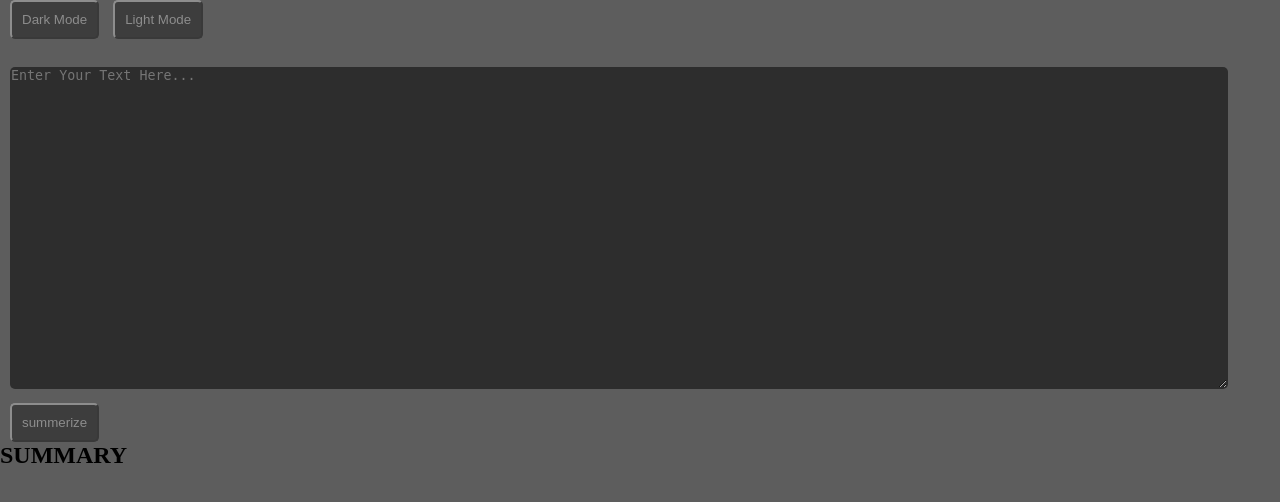
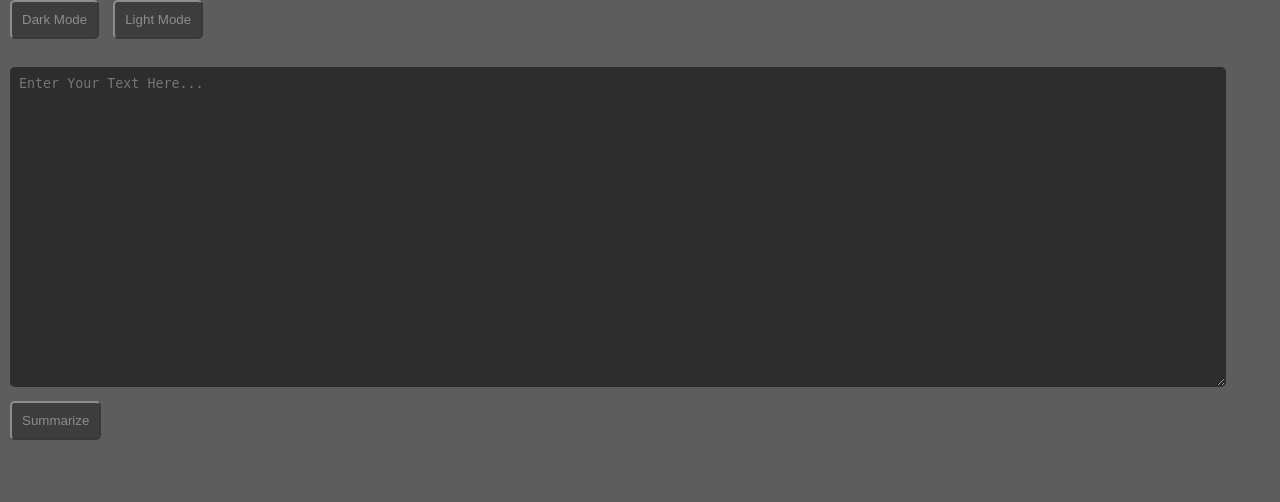
Before and after one commit to realsanjeev/Text-Summarization-e2e-project, a Flask app: template templates/index.html in a window 1280 px wide. Shown: the part 67-569 px from the top of the page. Run offline with Flask 3, Linux system fonts and the light colour scheme; the template is opened without the code that fills it, so the values that code supplies are empty; parts of the project's set-up code (start-up, migrations or seed data) failed here and were passed over.

Commit message:
Solving the web page render issue

```diff
--- a/app.py
+++ b/app.py
@@ -1,15 +1,23 @@
+import logging
 from flask import Flask, render_template, request
 from src.pipeline.estimator import PredictionPipeline
 
 app = Flask(__name__)
-predict_pipeline = PredictionPipeline()
+# predict_pipeline = PredictionPipeline()
+
+logging.disable(logging.CRITICAL)
 
 @app.route('/', methods=['GET', 'POST'])
 def home():
     if request.method == 'POST':
         script = request.form.get('script')
-        summary_text = predict_pipeline.predict(script)
-    return render_template('index.html', Summary=summary_text)
+        # summary_text = predict_pipeline.predict(script)
+        summary_text = script
+        return render_template('index.html',
+                               summary=summary_text,
+                               script=script)
+
+    return render_template('index.html')
 
 if __name__ == "__main__":
     app.run(debug=True)
--- a/static/styles.css
+++ b/static/styles.css
@@ -2,14 +2,17 @@
   padding: 0px;
   margin: 0px;
 }
+
 body {
   background: #5d5d5d;
 }
+
 nav {
   background-color: brown;
   padding: 10px;
   color: aliceblue;
 }
+
 nav .header {
   text-align: center;
   font-size: 40px;
@@ -38,3 +41,10 @@ nav .header {
   padding: 10px;
   margin-left: 10px;
 }
+
+#text {
+  margin: 10px;
+  padding: 8px;
+  width: 95%;
+  box-sizing: border-box;
+}
--- a/templates/base.html
+++ b/templates/base.html
@@ -1,5 +1,6 @@
 <!DOCTYPE html>
 <html lang="en">
+
 <head>
     <meta charset="UTF-8">
     <meta name="viewport" content="width=device-width, initial-scale=1.0">
@@ -7,6 +8,7 @@
     <link rel="stylesheet" href="{{ url_for('static', filename='styles.css') }}">
     <link rel="icon" href="{{ url_for('static', filename='web-icon.png') }}">
 </head>
+
 <body>
     <nav>
         <h1 class="header">Text Summerization</h1 class="header">
@@ -20,4 +22,5 @@
     </div>
     <script src="{{ url_for('static', filename='main.js') }}"></script>
 </body>
+
 </html>
--- a/templates/index.html
+++ b/templates/index.html
@@ -1,9 +1,19 @@
 {% extends 'base.html' %}
 {% block main_container %}
 <form method="post" action="/">
-<textarea id='text' placeholder="Enter Your Text Here..." maxLength='1000' name="script"></textarea>
-<input type="button" id="load" value="summerize" class="buttons"></input>
+    <textarea
+    id='text'
+    placeholder="Enter Your Text Here..."
+    maxLength='1000'
+    name="script">{% if script %}{{ script }}{% endif %}</textarea>
+    <br/ >
+    <input type="submit" id="load" value="Summarize" class="buttons"></input>
 </form>
-<h2>SUMMARY</h2>
-<p>{{summary}}</p>
+
+{% if summary %}
+<div style="margin: 5px; padding-left: 3px;">
+    <h2>SUMMARY</h2>
+    <p>{{ summary }}</p>
+</div>
+{% endif %}
 {% endblock %}
```
Also changed, not shown: static/main.js (+8 -7 lines). Lines whose indentation alone changed are shown as unchanged.
